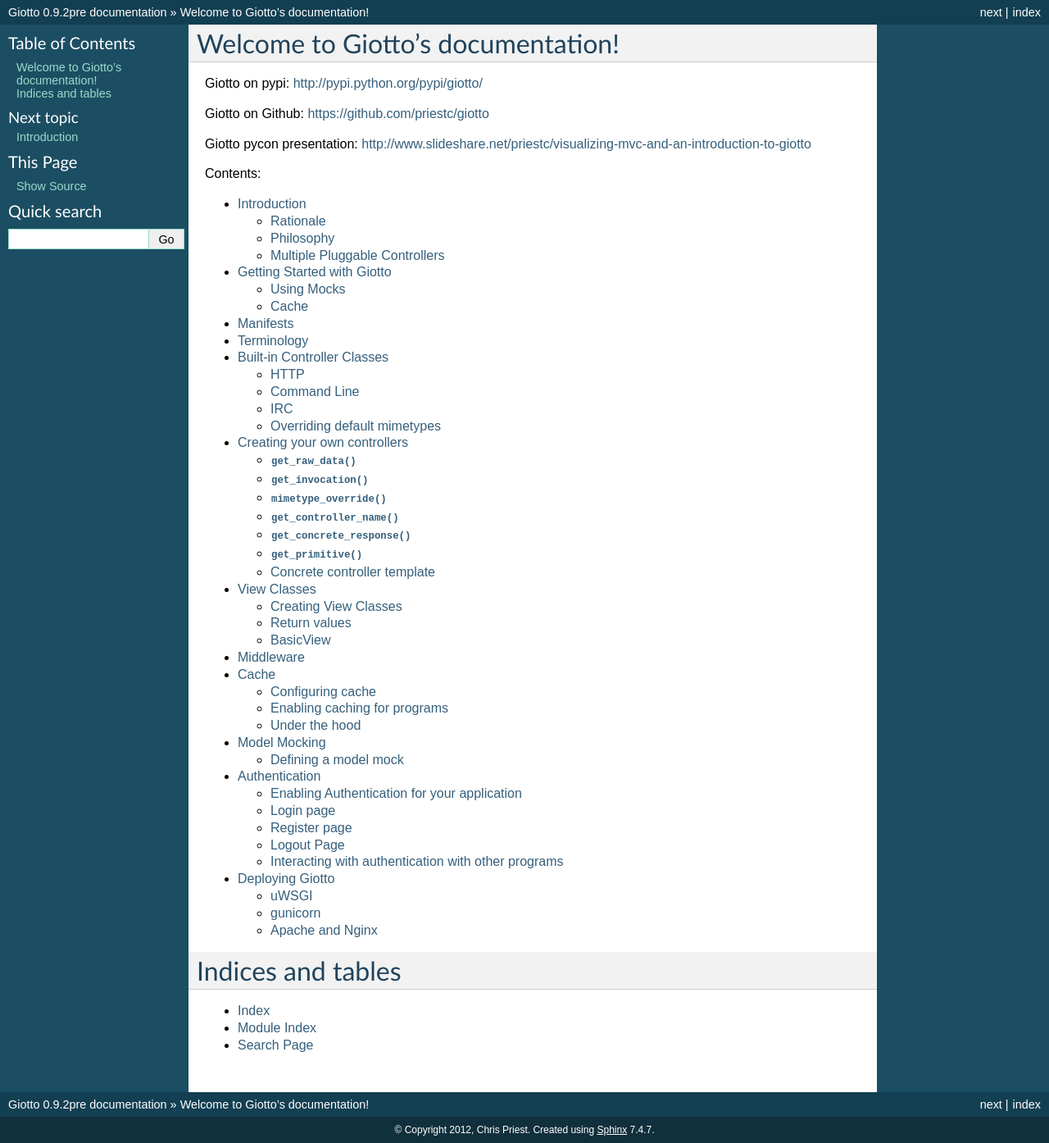
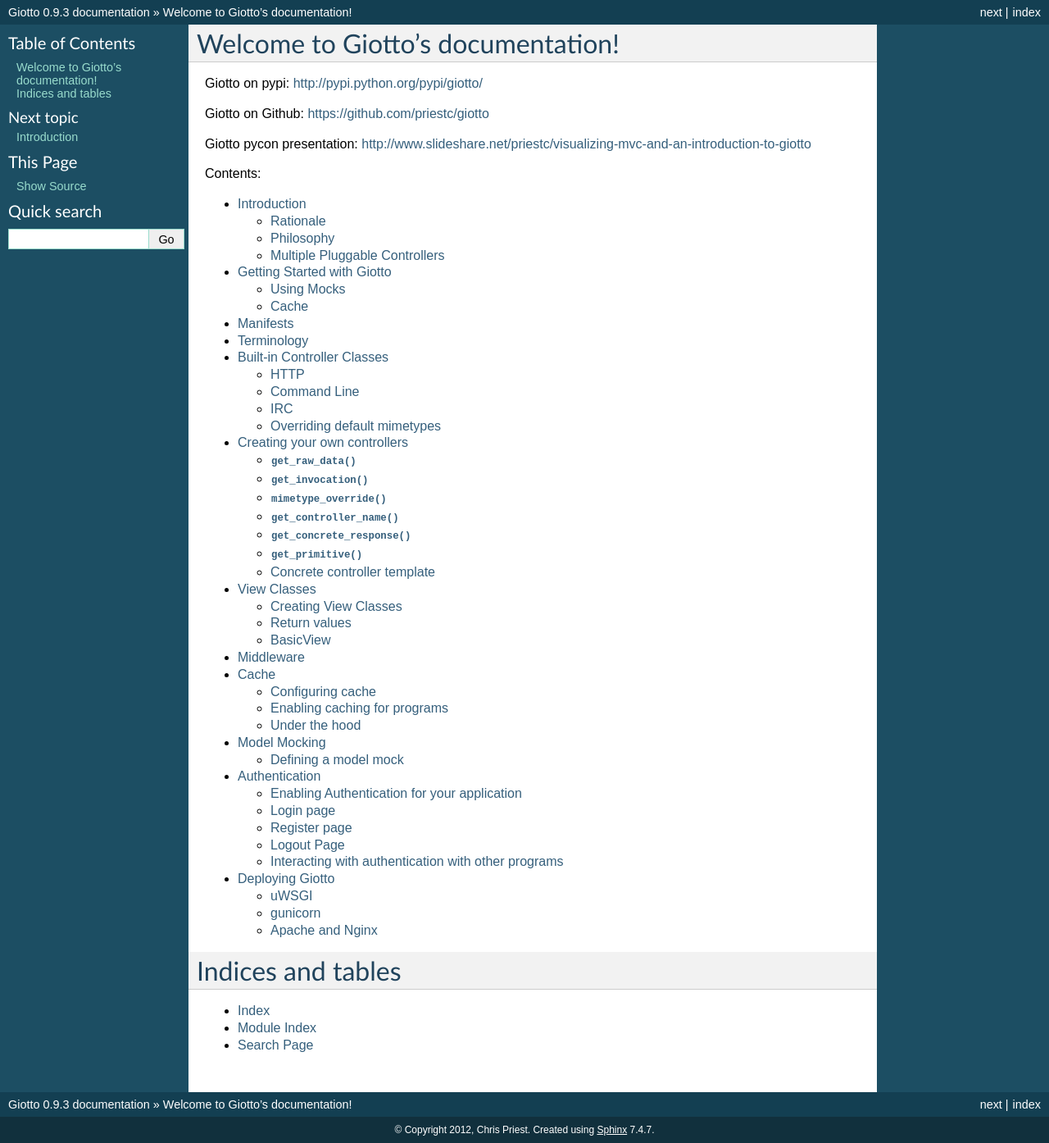
Before and after one commit to priestc/giotto, a Sphinx documentation site: the page built from docs/index.rst, in a window 1280 px wide. Shown: the whole page at 82% size. Built offline with Sphinx 7.4.7, drawn with Linux system fonts in a browser that asks for light colours; pages that are not in the unit, such as notebooks, are missing from menus.

Commit message:
upped version because setup.py is broken, hopefully this fixes it

```diff
--- a/docs/conf.py
+++ b/docs/conf.py
@@ -48,9 +48,9 @@
 # built documents.
 #
 # The short X.Y version.
-version = '0.9.1'
+version = '0.9.3'
 # The full version, including alpha/beta/rc tags.
-release = '0.9.2pre'
+release = '0.9.3'
 
 # The language for content autogenerated by Sphinx. Refer to documentation
 # for a list of supported languages.
--- a/giotto/__init__.py
+++ b/giotto/__init__.py
@@ -1,4 +1,4 @@
-__version = '0.9.2'
+__version = '0.9.3'
 import controllers
 import views
 import keyvalue
--- a/setup.py
+++ b/setup.py
@@ -2,7 +2,7 @@
 
 setup(
 	name='giotto',
-    version='0.9.2',
+    version='0.9.3',
     description='MVC Application Framework',
     long_description=open('README.md').read(),
     author='Chris Priest',
```
Also changed, not shown: README.md (deleted, +0 -22 lines), 3 other files.
